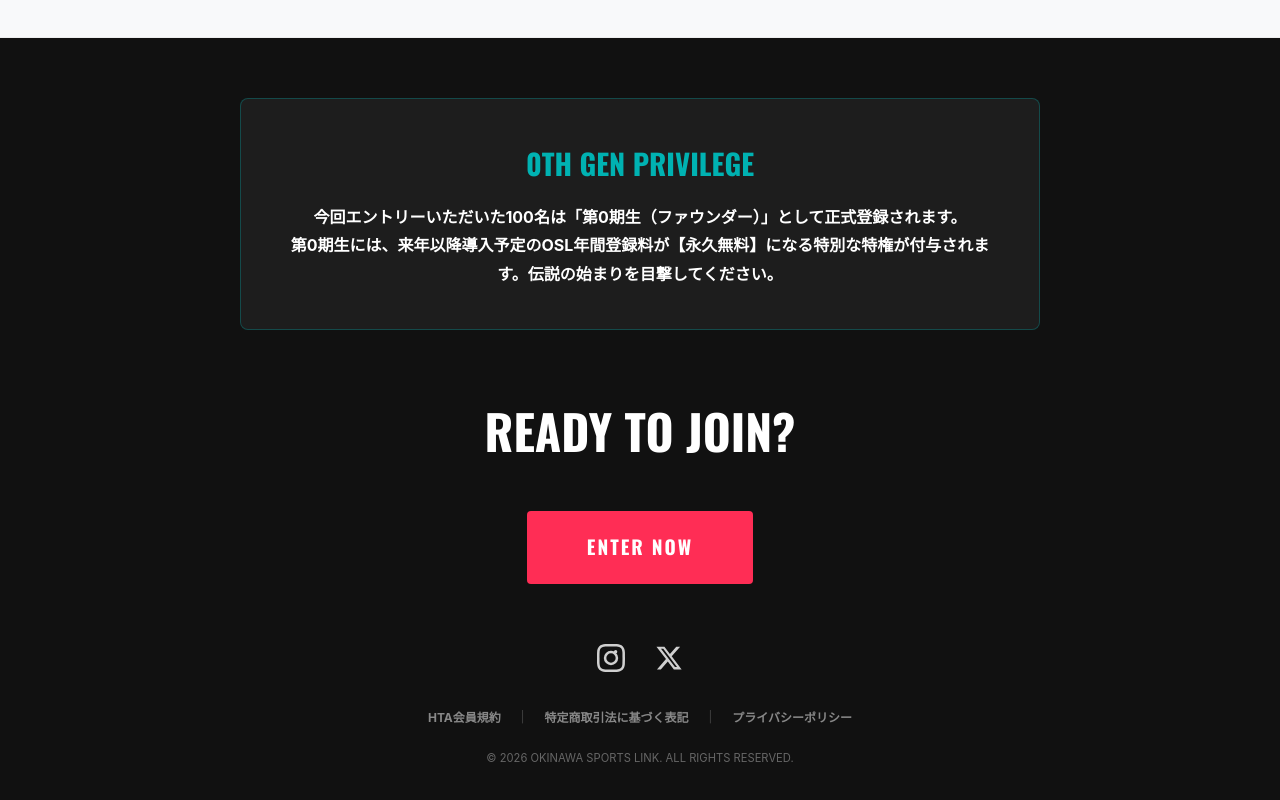
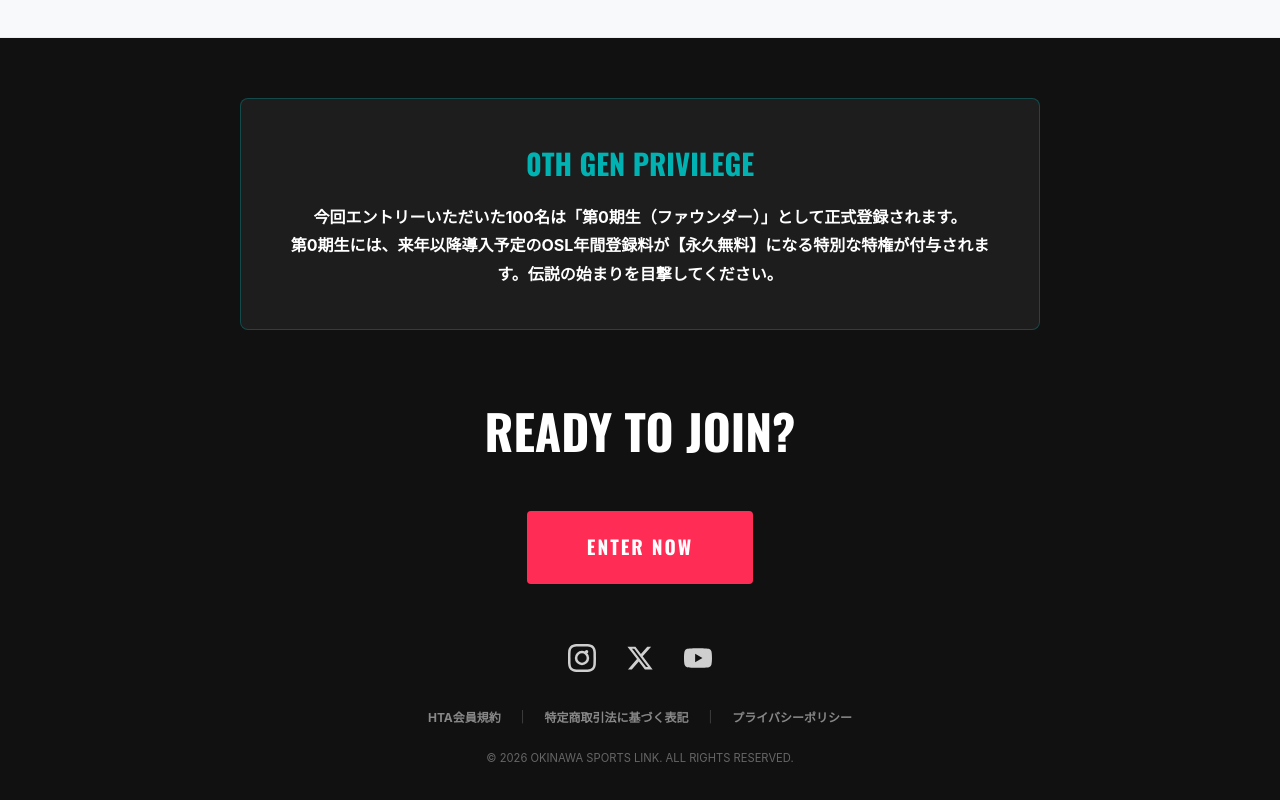
Before and after one commit to 2nd-brain007/okinawa-sports-link, a plain HTML site: page haisai-cup/index.html in a window 1280 px wide. Shown: the part 6520-7320 px from the top of the page. Drawn offline with nearby package versions, Linux system fonts and the light colour scheme.

Commit message:
feat(ui): Add official YouTube link to footer

```diff
--- a/haisai-cup/index.html
+++ b/haisai-cup/index.html
@@ -880,6 +880,9 @@
             <a href="https://x.com/osl_okinawa" target="_blank" style="color: white; opacity: 0.8; display: inline-block; transition: all 0.3s;" onmouseover="this.style.transform='scale(1.2)'; this.style.opacity='1'" onmouseout="this.style.transform='scale(1)'; this.style.opacity='0.8'" aria-label="X (Twitter)">
                 <svg width="28" height="28" viewBox="0 0 24 24" fill="currentColor"><path d="M18.244 2.25h3.308l-7.227 8.26 8.502 11.24H16.17l-5.214-6.817L4.99 21.75H1.68l7.73-8.835L1.254 2.25H8.08l4.713 6.231zm-1.161 17.52h1.833L7.084 4.126H5.117z"/></svg>
             </a>
+            <a href="https://www.youtube.com/@okinawasportslink" target="_blank" style="color: white; opacity: 0.8; display: inline-block; transition: all 0.3s;" onmouseover="this.style.transform='scale(1.2)'; this.style.opacity='1'" onmouseout="this.style.transform='scale(1)'; this.style.opacity='0.8'" aria-label="YouTube">
+                <svg width="28" height="28" viewBox="0 0 24 24" fill="currentColor"><path d="M23.498 6.186a3.016 3.016 0 0 0-2.122-2.136C19.505 3.545 12 3.545 12 3.545s-7.505 0-9.377.505A3.017 3.017 0 0 0 .502 6.186C0 8.07 0 12 0 12s0 3.93.502 5.814a3.016 3.016 0 0 0 2.122 2.136c1.871.505 9.376.505 9.376.505s7.505 0 9.377-.505a3.015 3.015 0 0 0 2.122-2.136C24 15.93 24 12 24 12s0-3.93-.502-5.814zM9.545 15.568V8.432L15.818 12l-6.273 3.568z"/></svg>
+            </a>
         </div>
 
         <div style="margin-bottom: 20px; display: flex; justify-content: center; gap: 20px; flex-wrap: wrap;">
```
